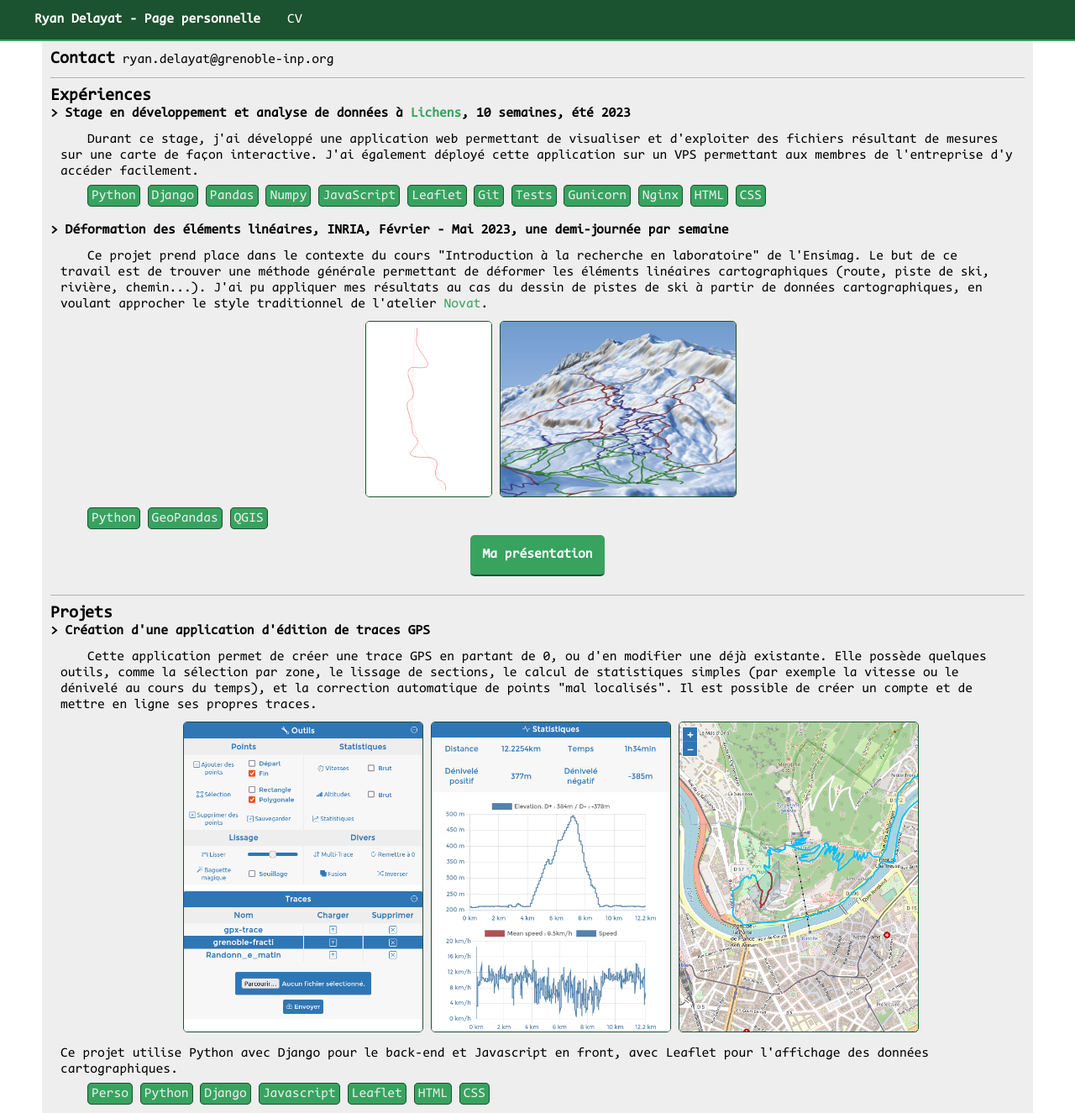
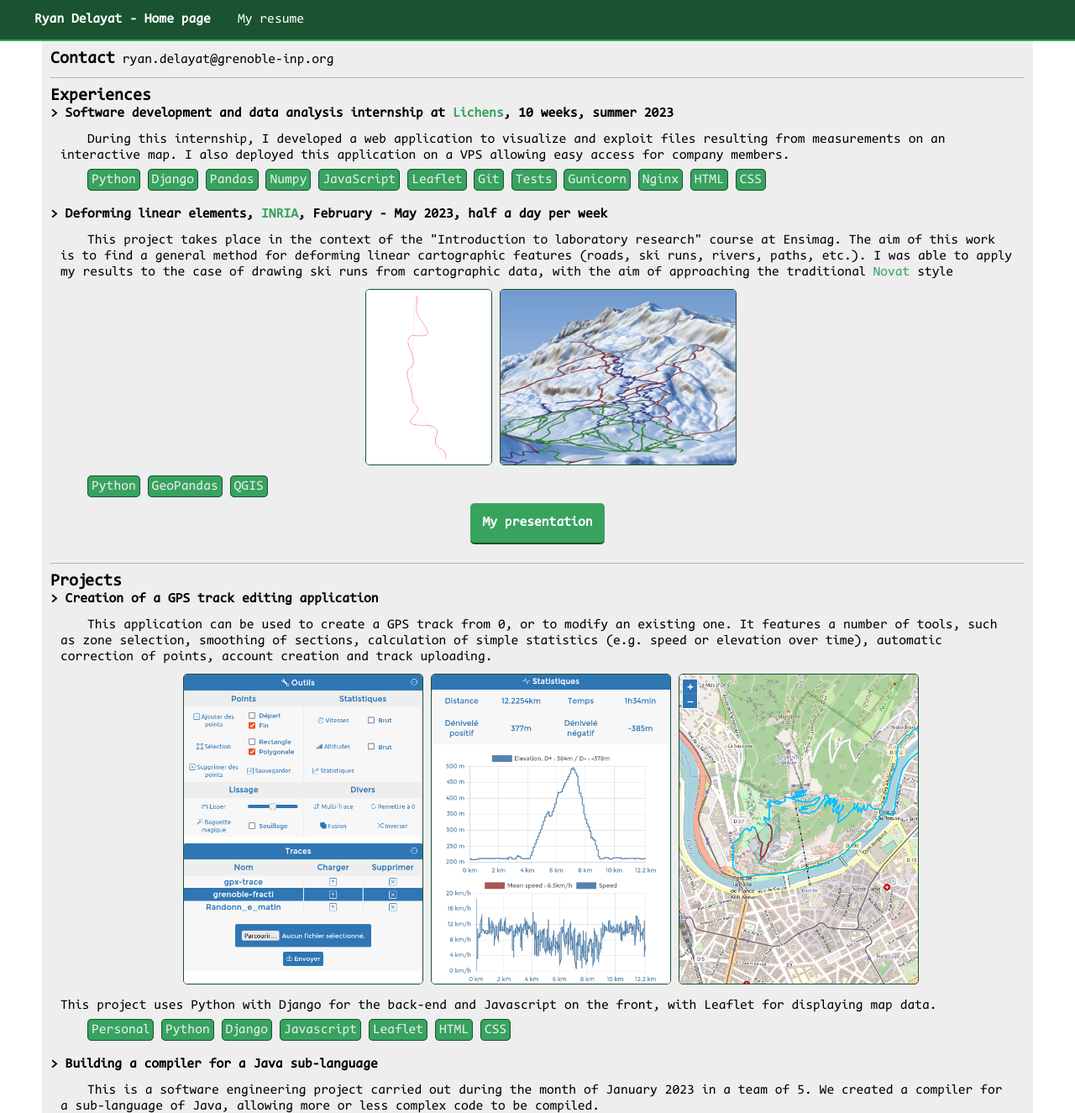
Before and after one commit to RyanDlt/ryandlt.github.io, a plain HTML site: page index.html in a window 1280 px wide. Shown: the top 1325 px of the page at 84% size. Drawn offline with Linux system fonts and the light colour scheme; a script that the page names is missing.

Commit message:
English translation

```diff
--- a/index.html
+++ b/index.html
@@ -12,8 +12,8 @@
 <body>
   <!-- navbar -->
   <ul class="navbar">
-    <li class="m-left name">Ryan Delayat - Page personnelle</li>
-    <li class="m-right"><a href="CV_DELAYAT_Ryan.pdf">CV</a></li>
+    <li class="m-left name">Ryan Delayat - Home page</li>
+    <li class="m-right"><a href="RESUME_DELAYAT_Ryan.pdf">My resume</a></li>
   </ul>
   <!-- articles -->
   <div class="articles">
@@ -21,14 +21,14 @@
       <div class="section-title">Contact</div> ryan.delayat@grenoble-inp.org
     </section>
     <section>
-      <div class="section-title">Expériences </div>
+      <div class="section-title">Experiences </div>
 
-      <div class="project-title">> Stage en développement et analyse de données à <a href="https://www.lichens.io">
-          Lichens</a>, 10 semaines, été 2023</div>
-      <div class="project-content"> Durant ce stage, j'ai développé une application
-        web permettant de visualiser et d'exploiter des fichiers résultant
-        de mesures sur une carte de façon interactive. J'ai également déployé cette
-        application sur un VPS permettant aux membres de l'entreprise d'y accéder facilement.
+      <div class="project-title">> Software development and data analysis internship at <a href="https://www.lichens.io">
+          Lichens</a>, 10 weeks, summer 2023</div>
+      <div class="project-content"> During this internship, I developed a web application
+        to visualize and exploit files resulting from measurements
+        on an interactive map. I also deployed this application on a
+        VPS allowing easy access for company members.
         <div class="project-tags">
           <div class="project-tag">Python</div>
           <div class="project-tag">Django</div>
@@ -45,15 +45,15 @@
         </div>
       </div>
 
-    <div class="project-title">> Déformation des éléments linéaires, INRIA,
-      Février - Mai 2023, une demi-journée par semaine
+    <div class="project-title">> Deforming linear elements, <a href="https://www.inria.fr/en">INRIA</a>,
+      February - May 2023, half a day per week
     </div>
-    <div class="project-content"> Ce projet prend place dans le contexte du cours
-      "Introduction à la recherche en laboratoire" de l'Ensimag. Le but de ce travail
-      est de trouver une méthode générale permettant de déformer les éléments linéaires
-      cartographiques (route, piste de ski, rivière, chemin...). J'ai pu appliquer mes résultats
-      au cas du dessin de pistes de ski à partir de données cartographiques, en voulant approcher le style traditionnel de
-      l'atelier <a href="http://atelier.novat.free.fr/atelier_pierre_novat/accueil.html">Novat</a>.
+    <div class="project-content"> This project takes place in the context of the
+      "Introduction to laboratory research" course at Ensimag. The aim of this work
+      is to find a general method for deforming linear cartographic features
+      (roads, ski runs, rivers, paths, etc.). I was able to apply my results
+      to the case of drawing ski runs from cartographic data, with the aim of approaching
+      the traditional <a href="http://atelier.novat.free.fr/atelier_pierre_novat/accueil.html">Novat</a> style
 
       <div class="project-imgs">
         <img class="project-img" src="img/irl1.png">
@@ -68,21 +68,20 @@
       </div>
 
 
-      <a href="IRL_Présentation.pdf"><div class="btn">Ma présentation</div></a>
+      <a href="IRL_Presentation.pdf"><div class="btn">My presentation</div></a>
 
     </div>
 
     </section>
     <section class="projects">
-      <div class="section-title">Projets </div>
+      <div class="section-title">Projects </div>
 
-      <div class="project-title">> Création d'une application d'édition de traces GPS</div>
-      <div class="project-content"> Cette application permet de créer une trace GPS en partant de 0, ou d'en modifier
-        une déjà existante. Elle possède quelques outils,
-        comme la sélection par zone, le lissage de sections, le calcul de statistiques simples (par exemple la vitesse
-        ou le dénivelé au cours du temps), et la correction
-        automatique de points "mal localisés". Il est possible de créer un compte et de mettre en ligne ses propres
-        traces.<br />
+      <div class="project-title">> Creation of a GPS track editing application</div>
+      <div class="project-content"> This application can be used to create a GPS track from 0,
+        or to modify an existing one. It features a number of tools, such as zone selection,
+        smoothing of sections, calculation of simple statistics (e.g. speed or elevation
+        over time), automatic correction of points, account creation and
+        track uploading.<br />
 
 
         <div class="project-imgs">
@@ -91,10 +90,10 @@
           <img class="project-img" src="img/sum3.png">
         </div>
 
-        Ce projet utilise Python avec Django pour le back-end et Javascript en front, avec Leaflet pour l'affichage des
-        données cartographiques.
+        This project uses Python with Django for the back-end and Javascript
+        on the front, with Leaflet for displaying map data.
         <div class="project-tags">
-          <div class="project-tag">Perso</div>
+          <div class="project-tag">Personal</div>
           <div class="project-tag">Python</div>
           <div class="project-tag">Django</div>
           <div class="project-tag">Javascript</div>
@@ -105,42 +104,44 @@
 
       </div>
 
-      <div class="project-title">> Réalisation d'un compilateur pour un sous-langage de Java</div>
-      <div class="project-content"> Il s'agit d'un projet de génie logiciel effectué durant le mois de janvier 2023 en
-        équipe de 5 dans le cadre scolaire. Nous avons réalisé un compilateur
-        pour un sous-langage de Java, permettant de compiler des codes plus ou moins complexes.
+      <div class="project-title">> Building a compiler for a Java sub-language </div>
+      <div class="project-content"> This is a software engineering project carried out
+        during the month of January 2023 in a team of 5. We created a compiler
+        for a sub-language of Java, allowing more or less complex code to be compiled.
         <div class="project-imgs">
           <img class="project-img" src="img/gl.png">
           <img class="project-img" src="img/gl2.png">
           <img class="project-img" src="img/gl3.png">
         </div>
         <div class="project-tags">
-          <div class="project-tag">Scolaire</div>
+          <div class="project-tag">School</div>
           <div class="project-tag">Java</div>
-          <div class="project-tag">POO</div>
+          <div class="project-tag">Git</div>
+          <div class="project-tag">OOP</div>
+          <div class="project-tag">Agile</div>
           <div class="project-tag">ANTLR</div>
-          <div class="project-tag">Git</div>
           <div class="project-tag">Bash</div>
           <div class="project-tag">Jacoco</div>
           <div class="project-tag">16.5/20</div>
         </div>
       </div>
 
-      <div class="project-title">> Création d'une bibliothèque d'interfaces graphique</div>
-      <div class="project-content"> Ce projet a pour but de créer une bibliothèque permettant à un programmeur de
-        réaliser des interfaces graphiques, avec par exemple la création de fenêtre, de boutons, de sliders...
+      <div class="project-title">> Creating a GUI library</div>
+      <div class="project-content"> The aim of this project is to create a library that will
+        enable a programmer to create graphical interfaces, such as windows, buttons, sliders...
         <div class="project-tags">
-          <div class="project-tag">Scolaire</div>
+          <div class="project-tag">School</div>
           <div class="project-tag">C</div>
           <div class="project-tag">Git</div>
           <div class="project-tag">17/20</div>
         </div>
       </div>
     </section>
-    <section class="cv">
-      <div class="section-title">CV </div>
-      Pour voir mon CV, cliquez sur ce bouton :
-      <a href="CV_DELAYAT_Ryan.pdf"><div class="btn">Ouvrir</div></a>
+
+    <section>
+      <div class="section-title">Resume </div>
+      To see my resume, click on this button :
+      <a href="RESUME_DELAYAT_Ryan.pdf"><div class="btn">Open</div></a>
     </section>
   </div>
 </body>
```
Also changed, not shown: 4 other files.
